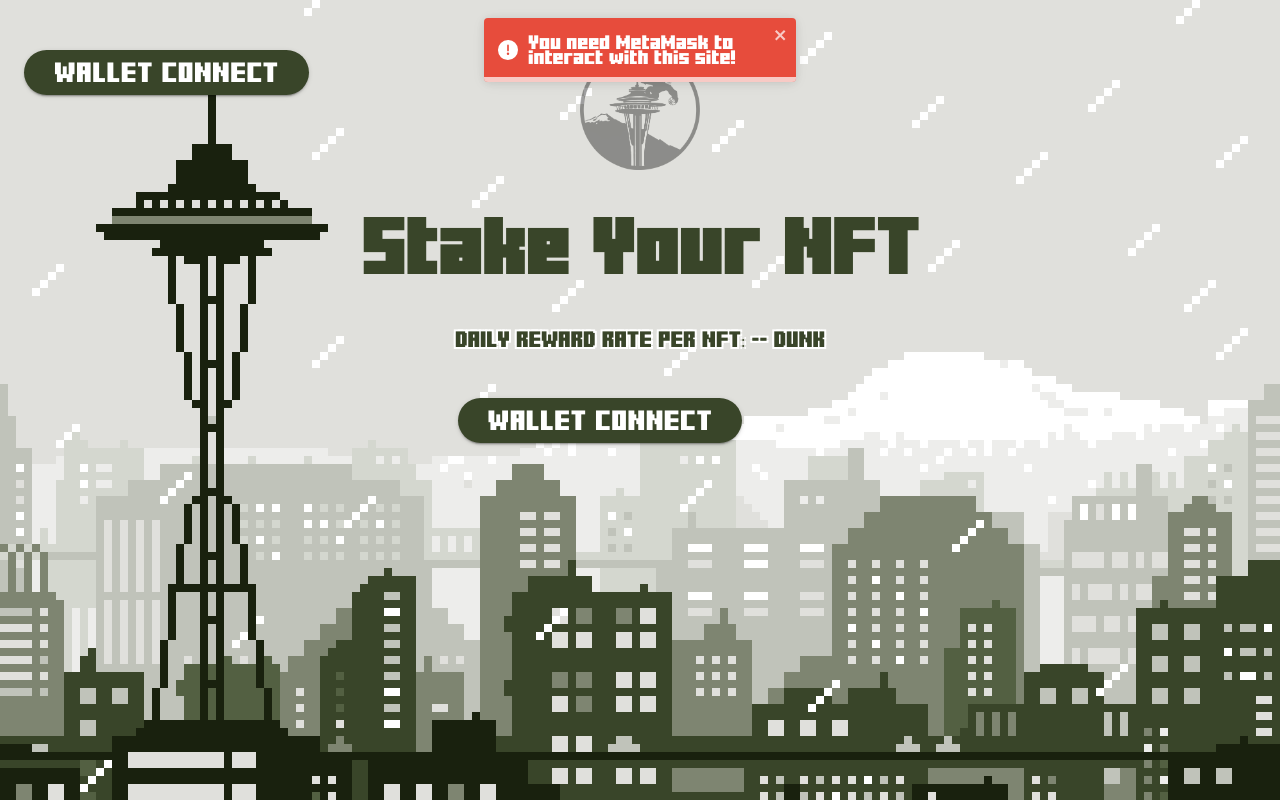
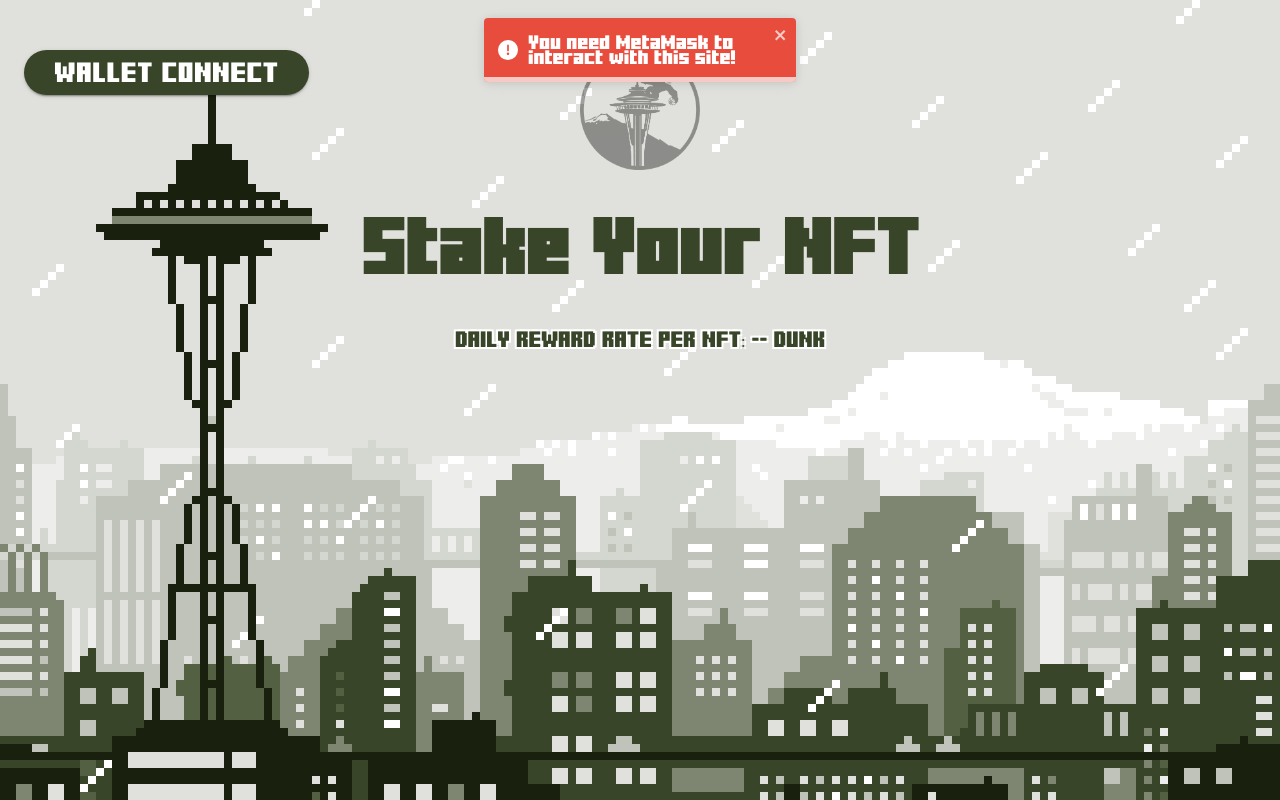
Before and after one commit to dev0614/eth-nft-staking, a Next.js app: page / in a window 1280 px wide. Built offline with nearby package versions, Linux system fonts and the light colour scheme.

Commit message:
connect button remove

```diff
--- a/src/pages/index.js
+++ b/src/pages/index.js
@@ -253,7 +253,7 @@ export default function Home() {
                         <p className="reward-rate">daily reward rate per nft: {dailyRewardRate === 0 ? "--" : dailyRewardRate} DUNK</p>
                     </Container>
                 </div>
-                {connected ?
+                {connected &&
                     <Container>
                         <div className="main-page">
                             <div className="title-bar">
@@ -347,12 +347,6 @@ export default function Home() {
                             </Grid>
                         </div>
                     </Container>
-                    :
-                    <div className="center">
-                        <Button variant="contained" color="secondary" className="wallet-button" onClick={() => connectWallet()}>
-                            Wallet connect
-                        </Button>
-                    </div>
                 }
             </main>
             {/* eslint-disable-next-line */}
```
